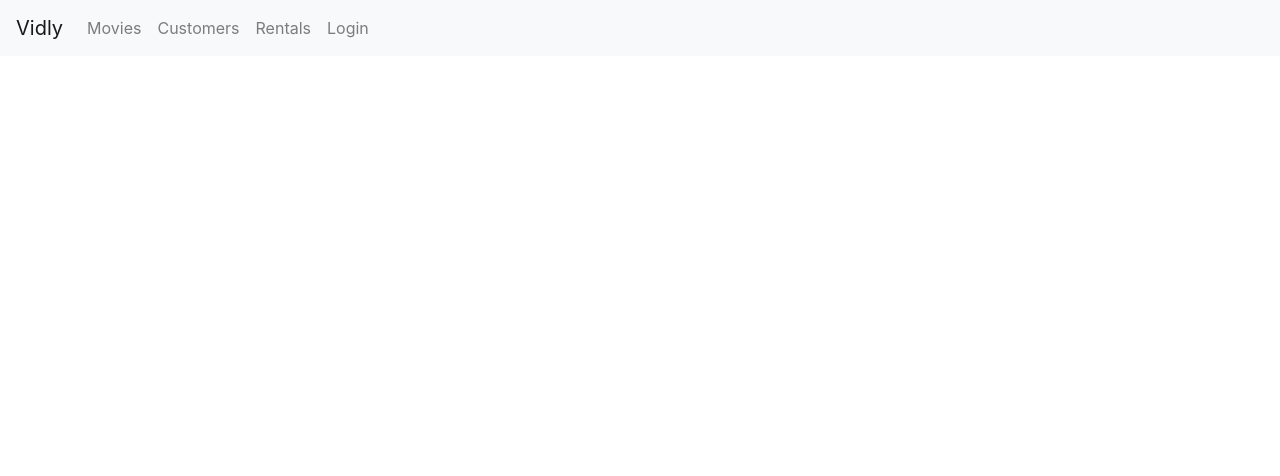
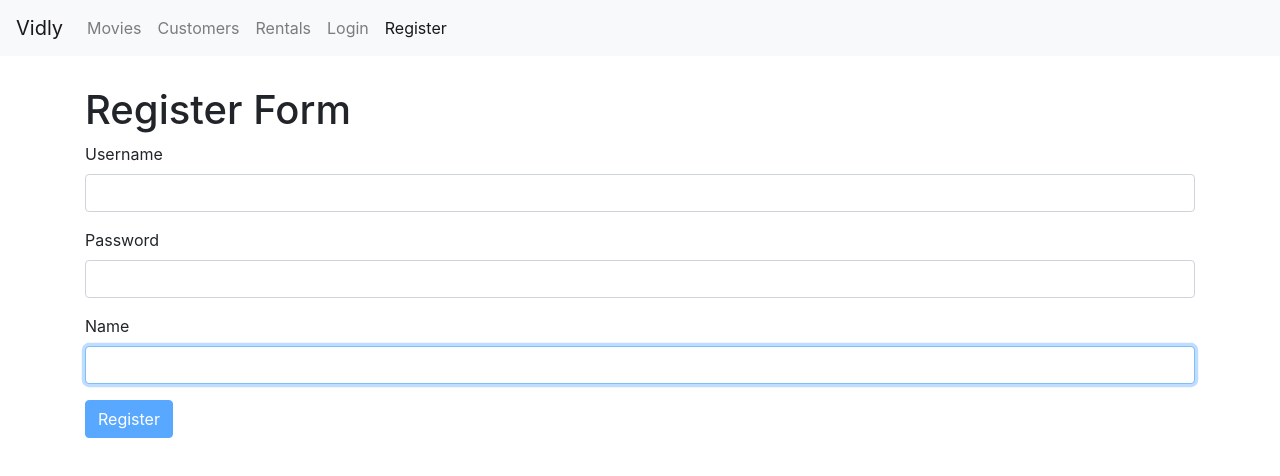
Before and after one commit to AgfeV/vidlyProject, a React (Create React App) app: page /register in a window 1280 px wide. Before the commit this address led to /not-found. Shown: the top 476 px of the page. Built offline with nearby package versions, Linux system fonts and the light colour scheme.

Commit message:
Continue to build out the forms login,movie,register

```diff
--- a/package.json
+++ b/package.json
@@ -5,6 +5,7 @@
   "dependencies": {
     "bootstrap": "^4.1.1",
     "font-awesome": "^4.7.0",
+    "joi-browser": "^13.4.0",
     "lodash": "^4.17.10",
     "react": "^16.7.0",
     "react-dom": "^16.7.0",
--- a/src/App.js
+++ b/src/App.js
@@ -8,14 +8,17 @@
 import NotFound from './components/notFound';
 import MovieForm from './components/movieform';
 import LoginForm from './components/loginForm';
+import RegisterForm from './components/registerForm';
 
 class App extends Component {
   render() {
+    //Determines the routing to all the diffrent pages.
     return (
       <div>
         <NavBar/>
         <div className ="content">
           <Switch>
+            <Route path="/register" component={RegisterForm}/>
             <Route path="/login" component={LoginForm}/>
             <Route path="/movies/:id" component={MovieForm}/>
             <Route path="/movies" component={Movies}/>
--- /dev/null
+++ b/src/components/common/form.js
@@ -0,0 +1,88 @@
+//Take the reuable pieces of the form and create a seperate components
+//That the all the login forms will inherit from
+
+import React, {Component} from 'react';
+import Joi from 'joi-browser/';
+import Input from './input';
+class Form extends Component{
+
+  //all forms will inherit a state object that must include
+  state = {
+    data:{},
+    errors:{}
+  };
+
+  validate = () =>{
+    //first run the joi validation and place the result into an object to retrive the errorMessage
+    const result = Joi.validate(this.state.data, this.schema,{abortEarly:false});
+    //if the result object is empty then we want to go ahead and return null
+    if(!result.error) return null;
+    //if we have errors then continue and start printing the diffrent errors to the user
+    //First create an new object to map all the errors collected.
+    const errors = {};
+
+    //mapp all messages to the errors array
+    for(let item of result.error.details)
+        errors[item.path[0]] = item.message;
+
+    return errors;
+  };
+  validateProperty = ({name, value}) => {
+    //create a new object to dynamically to retreave the name and then schema to validate
+    const obj = {[name]:value};
+    //based on the name we need to give a single schema
+    const schema = {[name]: this.schema[name]};
+    const { error } = Joi.validate(obj,schema);
+
+    if(!error) return null;
+    //only display the firt error to pop and its message for the user
+    return error.details[0].message;
+  };
+
+  handleSubmit = e => {
+    e.preventDefault();
+    //grab the input and go ahead a validate the input
+    const errors = this.validate();
+    console.log(errors);
+    this.setState({errors: errors || {}});
+    //if there are errors return immeditly do not call the backend
+    if(errors) return;
+
+    //Go ahead and call the backend logic that is form specfic
+    this.doSubmit()
+
+  };
+
+    //I feel like handle change is done with all forms
+    handleChange = ({currentTarget: input}) =>{
+      //need to do validation on just the field not he entire form
+      const errors = {...this.state.errors};
+      const errorMessage = this.validateProperty(input);
+      if(errorMessage) errors[input.name] = errorMessage;
+      else delete errors[input.name];
+
+      const data = {...this.state.data};
+      data[input.name] = input.value;
+      this.setState({data, errors});
+    };
+
+    renderButton(label){
+      return   <button
+          disabled = {this.validate()}
+          className="btn btn-primary">{label}</button>
+      };
+
+    renderInput(name,label,type = "text"){
+      const {data, errors} = this.state;
+        return(<Input
+          type={type}
+          value={data[name]}
+          onChange={this.handleChange}
+          name={name}
+          label={label}
+          error={errors[name]}
+          />);
+      };
+}
+
+export default Form;
--- a/src/components/common/input.js
+++ b/src/components/common/input.js
@@ -1,6 +1,6 @@
 import React from 'react';
 
-const Input = ({value,onChange,name, label,error}) =>{
+const Input = ({value,onChange,name, label,error,type}) =>{
   //if error is truthy then render the error via conditional rendering
   return(
     <div className="form-group">
@@ -10,7 +10,7 @@
         onChange={onChange}
         name={name}
         id={name}
-        type="text"
+        type={type}
         className="form-control"
         />
       {error &&  <div className="alert alert-danger">{error}</div>}
--- a/src/components/loginForm.js
+++ b/src/components/loginForm.js
@@ -1,87 +1,45 @@
 import React, {Component} from 'react';
 import Input from './common/input';
+//3rd Party valdation libary
+import Joi from 'joi-browser/';
+import Form from './common/form';
 
-class LoginForm extends Component{
+
+class LoginForm extends Form {
 
   //based on what we would get from a server or initalized with an empty string
   state = {
-    account: {username: '', password: ''},
+    data : {username: '', password: ''},
     //errors in its own state object
     errors:{
 
     }
   };
 
-  // componentDidMount(){
-  //   this.username.current.focus();
-  // }
-  validate = () =>{
-    const errors = {};
-    const {account} = this.state;
-    if(account.username.trim() === '')
-      errors.username = 'Username is required';
-    if(account.password.trim() === '')
-      errors.password = 'Password is required';
-
-    return Object.keys(errors).length === 0 ? null : errors;
-    }
-
-  validateProperty = ({name, value}) => {
-      if(name === 'username'){
-        if(value.trim() === '') return 'Username is required';
-      }
-      if(name === 'password'){
-        if(value.trim() === '') return 'Password is required';
-      }
-
-  }
-  handleSubmit = e => {
-    e.preventDefault();
-    //grab the input and go ahead a validate the input
-    const errors = this.validate();
-    console.log(errors);
-    this.setState({errors: errors || {}});
-    //if there are errors return immeditly do not call the backend
-    if(errors) return;
-
-    //Else go ahead and call the backend
-
-  };
-
-  handleChange = ({currentTarget: input}) =>{
-    //need to do validation on just the field not he entire form
-    const errors = {...this.state.errors}
-    const errorMessage = this.validateProperty(input);
-    if(errorMessage) errors[input.name] = errorMessage;
-    else delete errors[input.name];
-
-    const account = {...this.state.account};
-    account[input.name] = input.value;
-    this.setState({account, errors});
+  schema = {
+    username : Joi.string().required().label("Username"),
+    password: Joi.string().required().label("Password")
   };
 
 
+  //what happens to the handle submit is specfic to this form
+  //But the handlesubmit will be inherited by all forms
+  doSubmit = () =>{
+    //do form specfic logic for onSubmit
+  };
+
+
+
   render(){
-    const {account, errors} = this.state;
+
     return(
       <div>
         <div className="container">
           <h1>Login Form</h1>
           <form onSubmit={this.handleSubmit}>
-            <Input value={account.username}
-              onChange={this.handleChange}
-              name='username'
-              label='Username'
-              error={errors.username}
-              />
-            <Input
-              value={account.password}
-              onChange={this.handleChange}
-              name='password'
-              label='Password'
-              error={errors.password}
-              />
-            <button className="btn btn-primary">Login</button>
+            {this.renderInput('username',"Username")}
+            {this.renderInput('password',"Password","password")}
+            {this.renderButton("Login")}
           </form>
         </div>
       </div>
--- a/src/components/movieform.js
+++ b/src/components/movieform.js
@@ -1,13 +1,41 @@
 import React,{Component} from 'react';
-class MovieForm extends Component{
+import Input from './common/input';
+//3rd Party valdation libary
+import Joi from 'joi-browser/';
+import Form from './common/form';
 
+class MovieForm extends Form{
+  //<button className="btn btn-primary" onClick={() => history.push('/movies') }>Save</button>
+  //based on what we would get from a server or initalized with an empty string
+  state = {
+    data : {title: '', genre: '', numberInStock:'', rate:'' },
+    //errors in its own state object
+    errors:{
+
+    }
+  };
+
+  schema = {
+    title : Joi.string().required().label("Title"),
+    genre: Joi.string().required().label("Genre"),
+    numberInStock:Joi.number().required().min(0).max(100)  ,//Between 0 and 100
+    rate: Joi.number().required().min(0).max(10)  //Between 0 and 10
+  };
   render(){
     const{match,history}= this.props;
     return(
 
       <div>
-        <h1>MovieForm {match.params.id}</h1>
-        <button className="btn btn-primary" onClick={() => history.push('/movies') }>Save</button>
+        <div classname="container">
+          <h1>MovieForm {match.params.id}</h1>
+          <form onSubmit={this.handleSubmit}>
+            {this.renderInput('title',"Title")}
+            {this.renderInput('genre',"Genre")}
+            {this.renderInput('numberInStock',"Stock")}
+            {this.renderInput('rate',"Rate")}
+            {this.renderButton("Save")}
+          </form>
+        </div>
       </div>
     );
   }
--- a/src/components/movies.js
+++ b/src/components/movies.js
@@ -35,6 +35,9 @@
   };
 
   handleLiked = movie => {
+    //Since we cant manage the state directly, we must
+    //First copy the movies object find the index of the liked movie and
+    //then switch the liked status and then set the state with the new copy
     const movies =  [...this.state.movies];
     const index = movies.indexOf(movie);
     movies[index] = {...movies[index]};
--- a/src/components/navbar.js
+++ b/src/components/navbar.js
@@ -19,6 +19,7 @@
 
           <NavLink className="nav-item nav-link" to="/rentals" >Rentals</NavLink>
           <NavLink className="nav-item nav-link" to="/login" >Login</NavLink>
+          <NavLink className="nav-item nav-link" to="/register">Register</NavLink>
       </ul>
     </div>
   </nav>
--- /dev/null
+++ b/src/components/registerForm.js
@@ -0,0 +1,43 @@
+import React,{Component} from 'react';
+import Input from './common/input';
+import Joi from 'joi-browser/';
+import Form from './common/form';
+
+class RegisterForm extends Form {
+
+  state={
+    data:{
+      username: '', password: '',name:''
+    },
+    errors:{
+
+    }
+  };
+
+  schema = {
+    username : Joi.string().email().required().label("Username"),
+    password: Joi.string().min(5).required().label("Password"),
+    name: Joi.string().required().label("Name")
+  };
+
+  doSubmit = () =>{
+    //Register specfic logic
+  }
+  render(){
+    return(
+      <div>
+        <div className="container">
+          <h1>Register Form</h1>
+          <form onSubmit={this.handleSubmit}>
+            {this.renderInput('username',"Username")}
+            {this.renderInput('password',"Password","password")}
+            {this.renderInput("name","Name")}
+            {this.renderButton("Register")}
+          </form>
+        </div>
+      </div>
+    );
+  }
+}
+
+export default RegisterForm;
```
Also changed, not shown: 1 other file (tests, documents, lock files or other folders).
